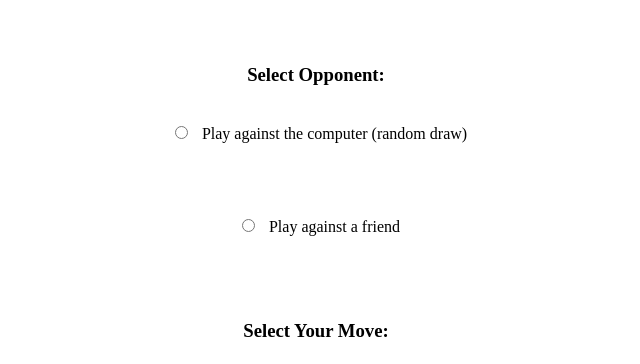
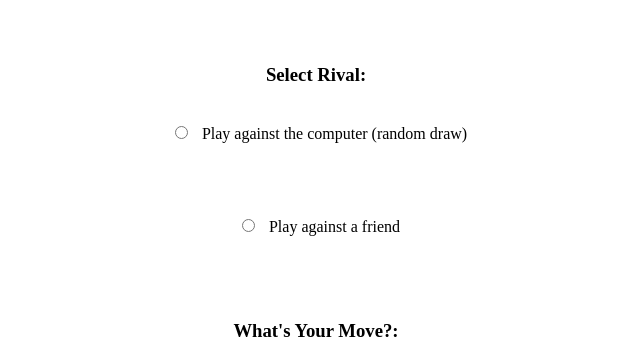
Before and after one commit to comp426-2023-spring/e02-ohsay22, a website: page public/index.html in a window 1280 px wide. Shown: the part 252-616 px from the top of the page, 324-964 px from the left. Drawn offline with Linux system fonts and the light colour scheme.

Commit message:
Update index.html

```diff
--- a/public/index.html
+++ b/public/index.html
@@ -17,7 +17,7 @@
         <input type="radio" name="game" value="RPSLS">
         Play Rock, Paper, Scissors, Lizard, Spock?
       </label><br><br>
-      <h3>Select Opponent:</h3>
+      <h3>Select Rival:</h3>
       <label>
         <input type="radio" name="opponent" value="random">
         Play against the computer (random draw)
@@ -26,7 +26,7 @@
         <input type="radio" name="opponent" value="human">
         Play against a friend
       </label><br><br>
-      <h3>Select Your Move:</h3>
+      <h3>What's Your Move?:</h3>
       <label>
         <input type="radio" name="choice" value="rock">
         Rock
```
